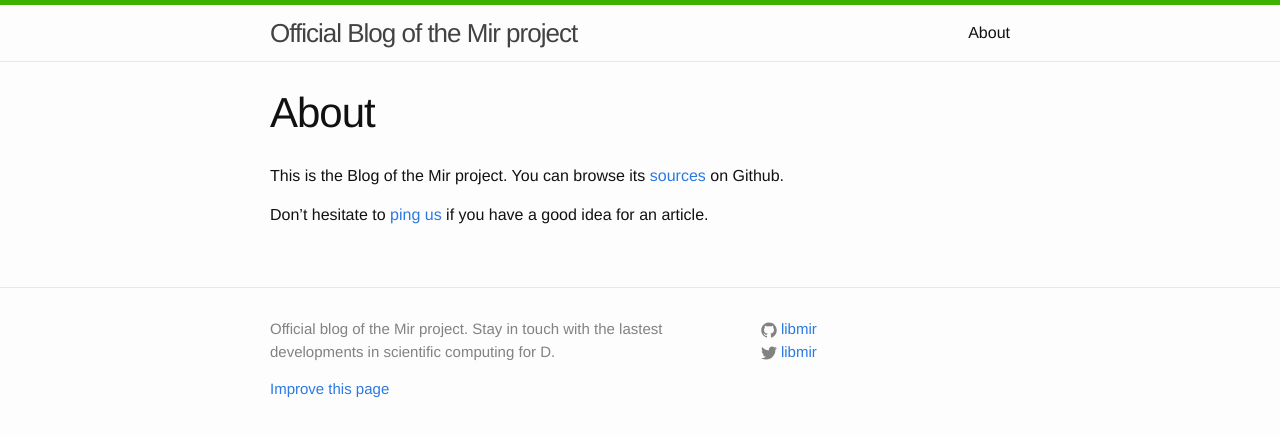
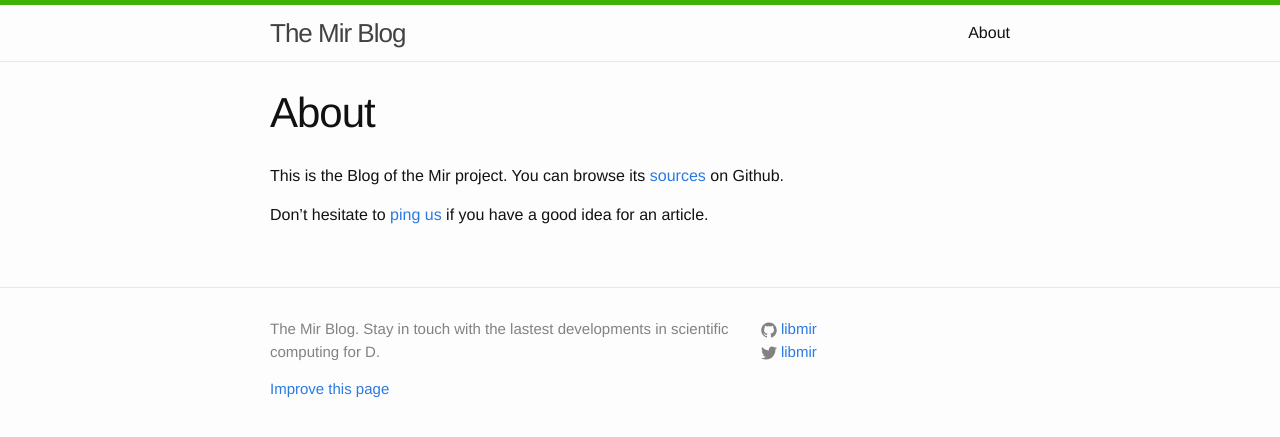
Before and after one commit to libmir/blog, a Jekyll site: the page built from about.md, in a window 1280 px wide. Shown: the top 437 px of the page. Built offline with Jekyll 4.4.1, drawn with Linux system fonts in a browser that asks for light colours; nearby versions of some CDN libraries.

Commit message:
Rename to "The Mir Blog"

```diff
--- a/_config.yml
+++ b/_config.yml
@@ -1,7 +1,7 @@
-title: Official Blog of the Mir project
+title: The Mir Blog
 email: team@mir.rocks
 description: > # this means to ignore newlines until "baseurl:"
-  Official blog of the Mir project. Stay in touch with the lastest developments
+  The Mir Blog. Stay in touch with the lastest developments
   in scientific computing for D.
 baseurl: "" # the subpath of your site, e.g. /blog
 url: "http://blog.mir.dlang.io" # the base hostname & protocol for your site
```
